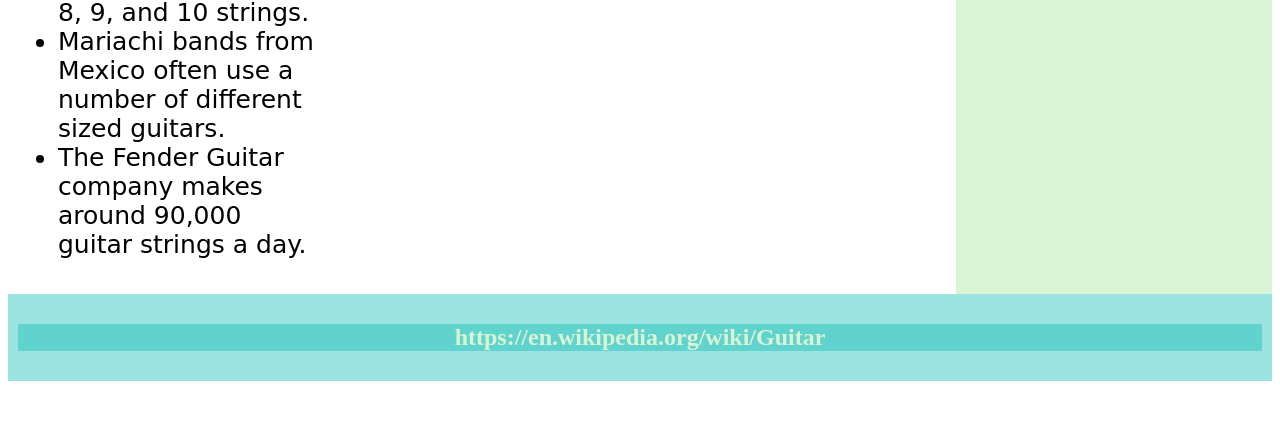
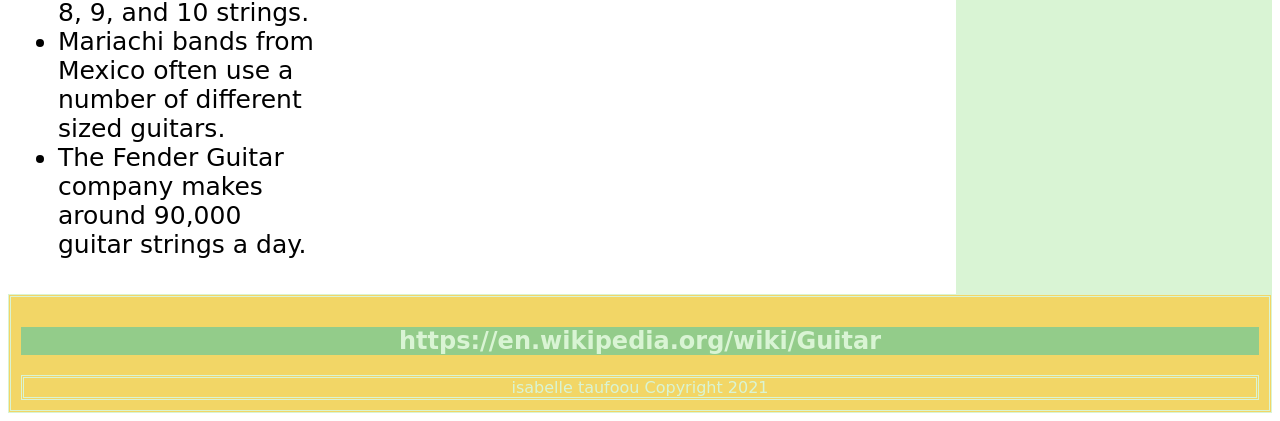
Before and after one commit to ASDAH-Digtal/18734-isabelle-tau, a plain HTML site: page index.html in a window 1280 px wide. Shown: the part 615-1036 px from the top of the page. Before the commit the page ends 1004 px from the top, so only its background shows below. Drawn offline with Linux system fonts and the light colour scheme; a web font is replaced by a local one.

Commit message:
put my copy and right

```diff
--- a/index.html
+++ b/index.html
@@ -55,5 +55,9 @@ Date:21/05/2021
         <h2>https://en.wikipedia.org/wiki/Guitar</h2>
       </div><!--header-->
 
+
 </body>
 </html>
+
+<div class="footer">isabelle taufoou Copyright 2021</div><!--footer-->
+</div>
--- a/style.css
+++ b/style.css
@@ -19,6 +19,12 @@ Date:
     "side1 section1 section1"
     "section2 videoSection side2"
     "footer footer footer";
+    [9:30 AM] isabelle taufoou
+
+
+"footer footer footer";
+
+
 }
 
 .container > div{ /*DO NOT REMOVE*/
@@ -74,3 +80,12 @@ Date:
     background-color: var(--main-bg-colour);
     color: var(--main-colour);
 }
+
+.footer{ /*DO NOT REMOVE*/
+ grid-area: footer;
+ color: var(--main-colour);
+ background-color: #F2D666;
+ text-align: center;
+ font-family: 'Sigmar One', cursive;
+ border-style: double;
+}
```
